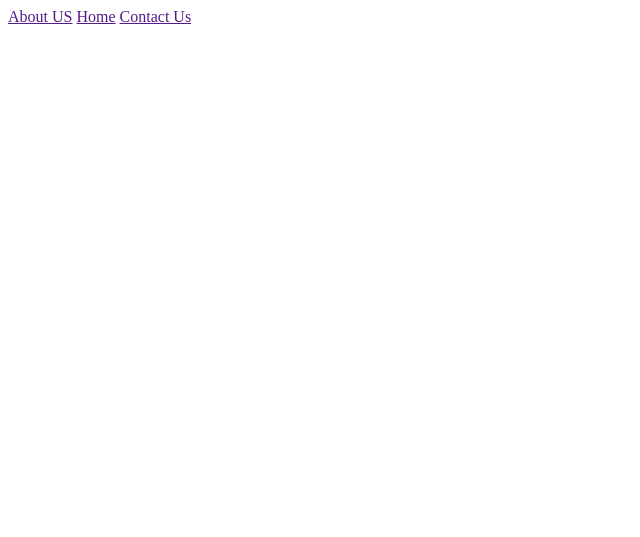
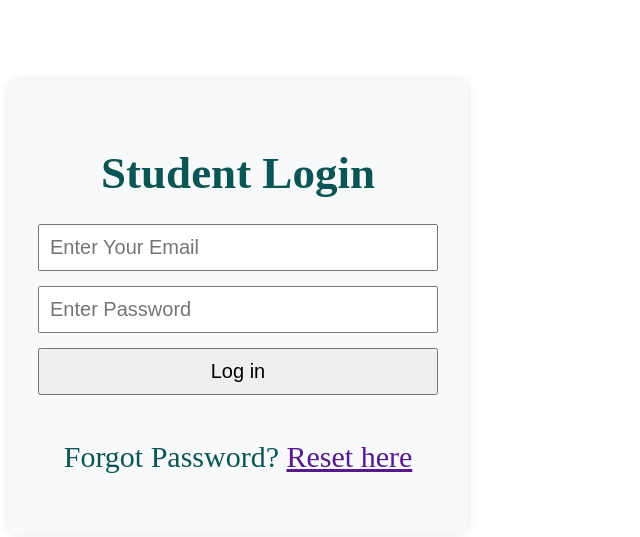
Before and after one commit to Allan20258/Project, a plain HTML site: page index.html in a window 1280 px wide. Shown: the whole page, without its empty margins (0-640 px from the left). Drawn offline with Linux system fonts and the light colour scheme.

Commit message:
index.html
Signed-off-by: Allan20258 <allan.ponu@stscholastica.ac.ke>

```diff
--- a/index.html
+++ b/index.html
@@ -2,12 +2,46 @@
 <html lang="en">
 <head>
     <meta charset="UTF-8">
-    <meta name="viewport" content="width==, initial-scale=1.0">
-    <title>Project</title>
+    <meta name="viewport" content="width=device-width, initial-scale=1.0">
+    <title>Student Login</title>
+    <style>
+       body {
+        font-size: 30px;
+        color: rgb(12, 85, 85);
+       }
+       .container {
+        margin-top: 80px;
+        max-width: 400px;
+        background: #f8f9fa;
+        padding: 30px;
+        border-radius: 10px;
+        box-shadow: 0 0 10px rgba(0,0,0,0.1);
+       }
+       input, button {
+        font-size: 20px;
+        margin-bottom: 15px;
+        width: 100%;
+        padding: 10px;
+        box-sizing: border-box;
+       }
+       h2 {
+        text-align: center;
+        margin-bottom: 25px;
+       }
+       p {
+        text-align: center;
+       }
+    </style>
 </head>
 <body>
-    <a href="" class="">About US</a>
-    <a href="" class="">Home</a>
-    <a href="" class="">Contact Us</a>
+  <div class="container">
+    <h2>Student Login</h2>
+    <form action="" method="post">
+        <input type="email" placeholder="Enter Your Email" required id="Email" name="Email">
+        <input type="password" name="Password" required placeholder="Enter Password">
+        <button type="submit">Log in</button>
+    </form>
+    <p>Forgot Password? <a href="">Reset here</a></p>
+  </div>
 </body>
 </html>
```
